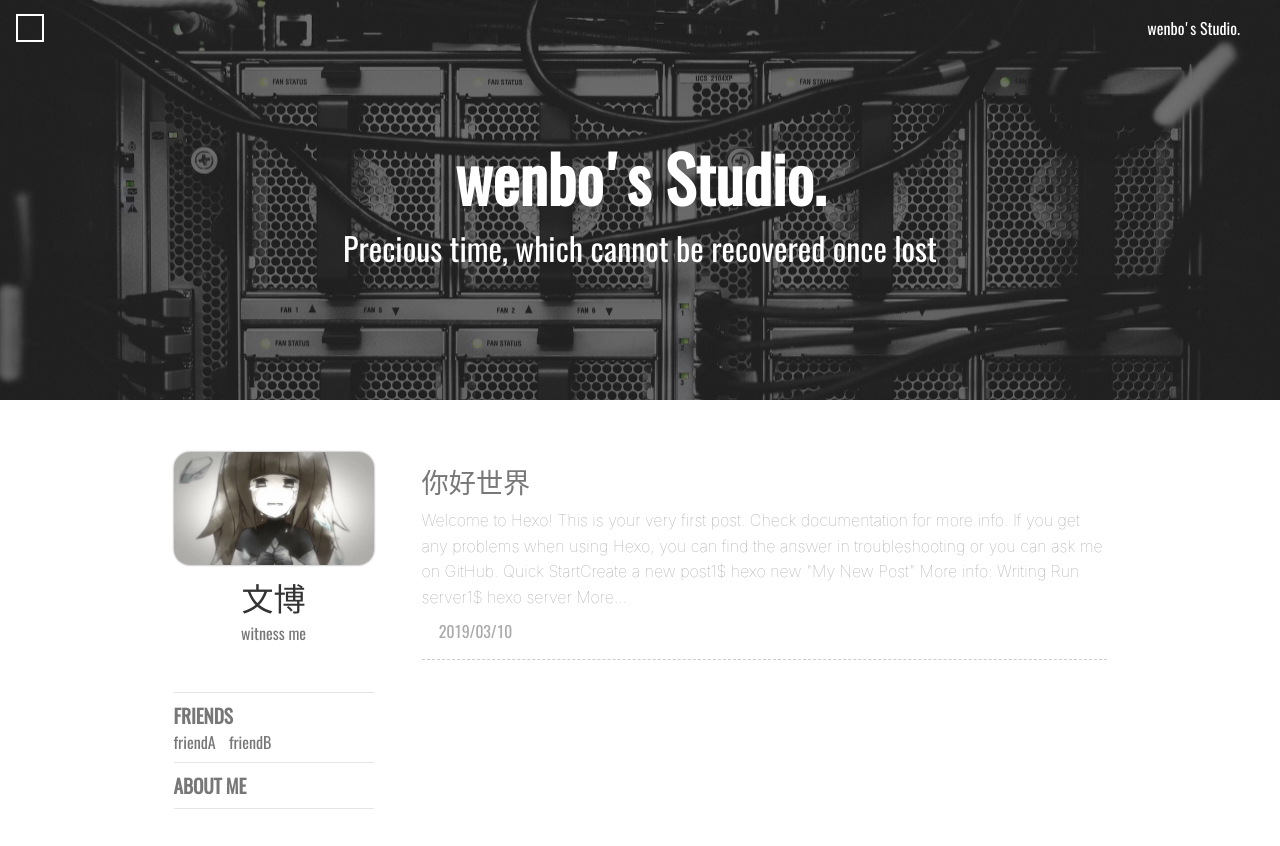
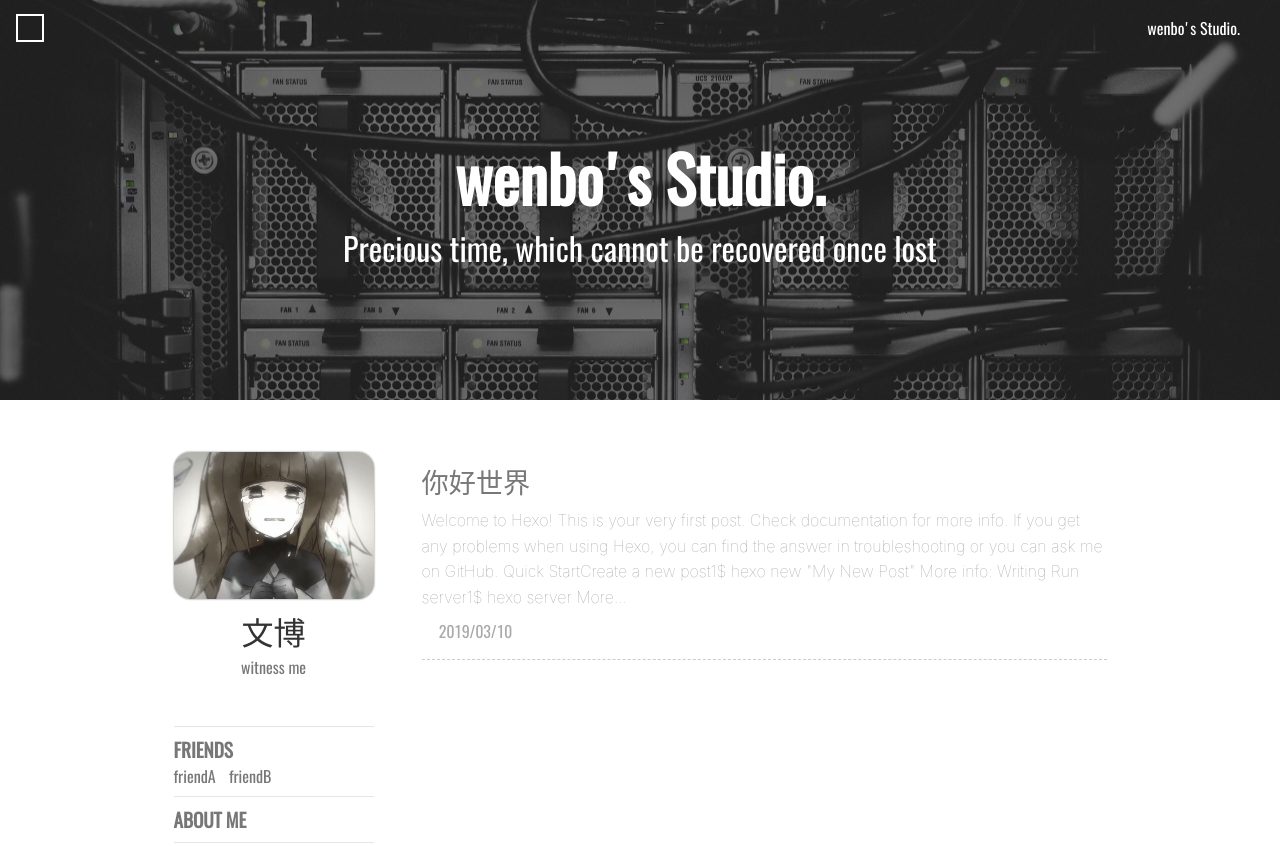
Before and after one commit to 930498541/930498541.github.io, a plain HTML site: page index.html in a window 1280 px wide. Shown: the top 846 px of the page. Drawn offline with nearby package versions, Linux system fonts and the light colour scheme; some packages are replaced by stand-ins of ours; a script that the page names is missing; a web font is replaced by a local one.

Commit message:
Site updated: 2019-03-10 14:37:50

```diff
--- a/index.html
+++ b/index.html
@@ -386,7 +386,7 @@ More...
             <!-- profile -->
 
             <div class="profile">
-    <img class="profile-avatar" alt="avatar" src="/avatar/wenbo.jpg">
+    <img class="profile-avatar" alt="avatar" src="/avatar/wen.jpg">
     <div class="profile-name">文博</div>
 
     <div class="profile-signature">
```
Also changed, not shown: avatar/wen.jpg (added).
